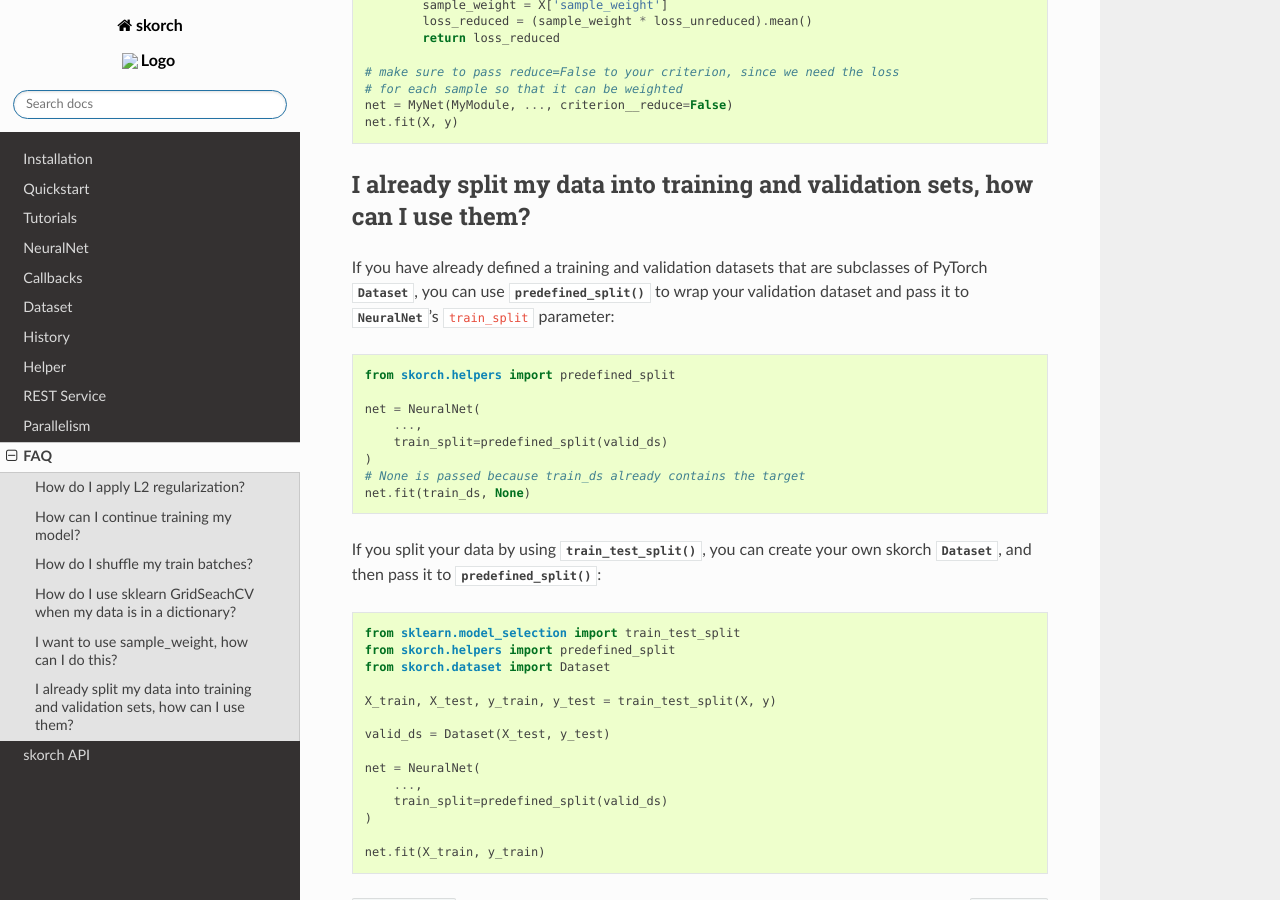
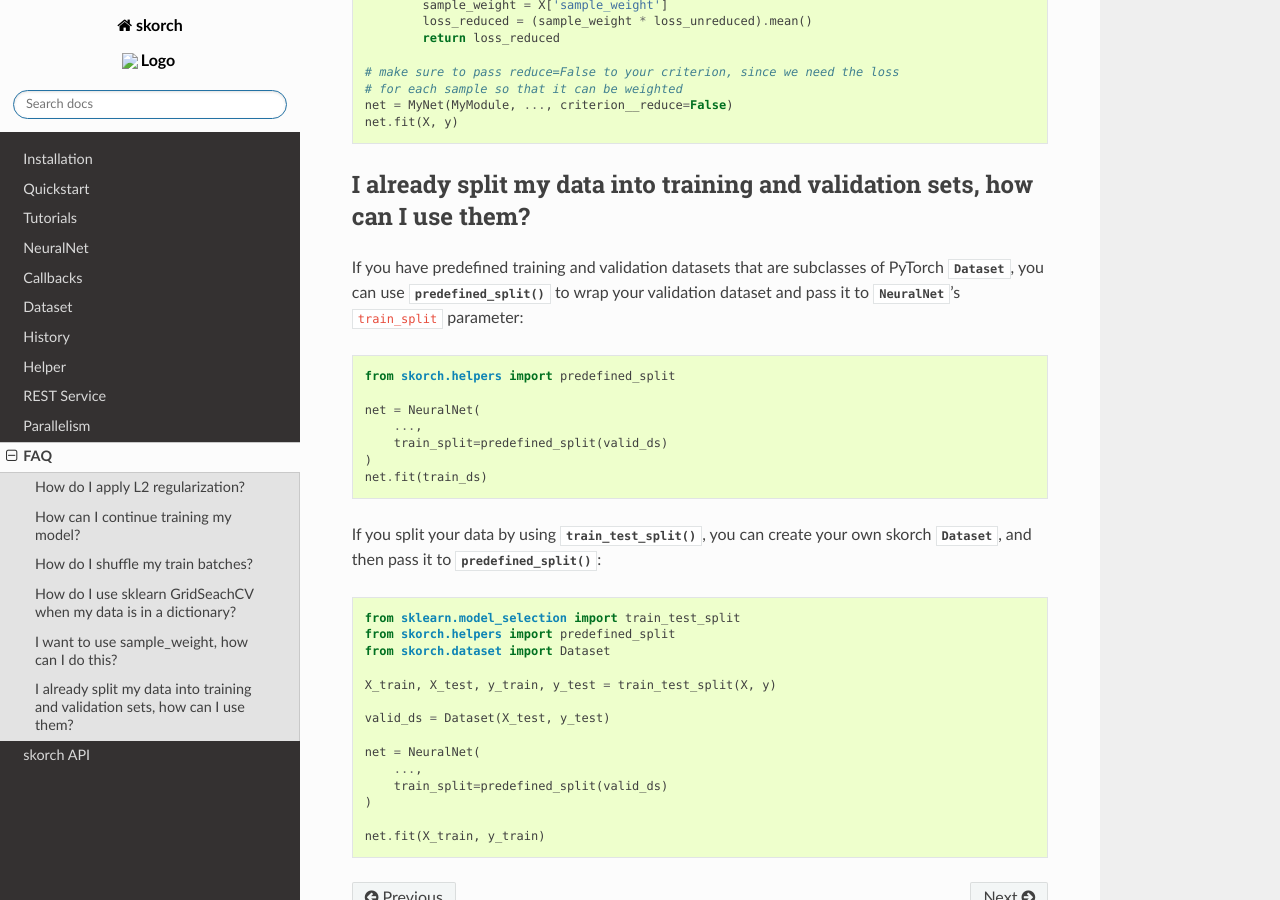
Before and after one commit to skorch-dev/skorch, a Sphinx documentation site: the page built from docs/user/FAQ.rst, in a window 1280 px wide and 900 px high, scrolled down 1806 px. Built offline with Sphinx 7.4.7 and the Read the Docs theme 2.0.0, drawn with Linux system fonts in a browser that asks for light colours.

Commit message:
DOC: Fix

```diff
--- a/docs/user/FAQ.rst
+++ b/docs/user/FAQ.rst
@@ -115,7 +115,7 @@ dictionary. Below, there is example code on how to achieve this:
 I already split my data into training and validation sets, how can I use them?
 ------------------------------------------------------------------------------
 
-If you have already defined a training and validation datasets that are
+If you have predefined training and validation datasets that are
 subclasses of PyTorch :class:`~torch.utils.data.Dataset`, you can use
 :func:`~skorch.helper.predefined_split` to wrap your validation dataset and
 pass it to :class:`~skorch.net.NeuralNet`'s ``train_split`` parameter:
@@ -128,8 +128,7 @@ pass it to :class:`~skorch.net.NeuralNet`'s ``train_split`` parameter:
         ...,
         train_split=predefined_split(valid_ds)
     )
-    # None is passed because train_ds already contains the target
-    net.fit(train_ds, None)
+    net.fit(train_ds)
 
 If you split your data by using :func:`~sklearn.model_selection.train_test_split`,
 you can create your own skorch :class:`~skorch.dataset.Dataset`, and then pass
```
